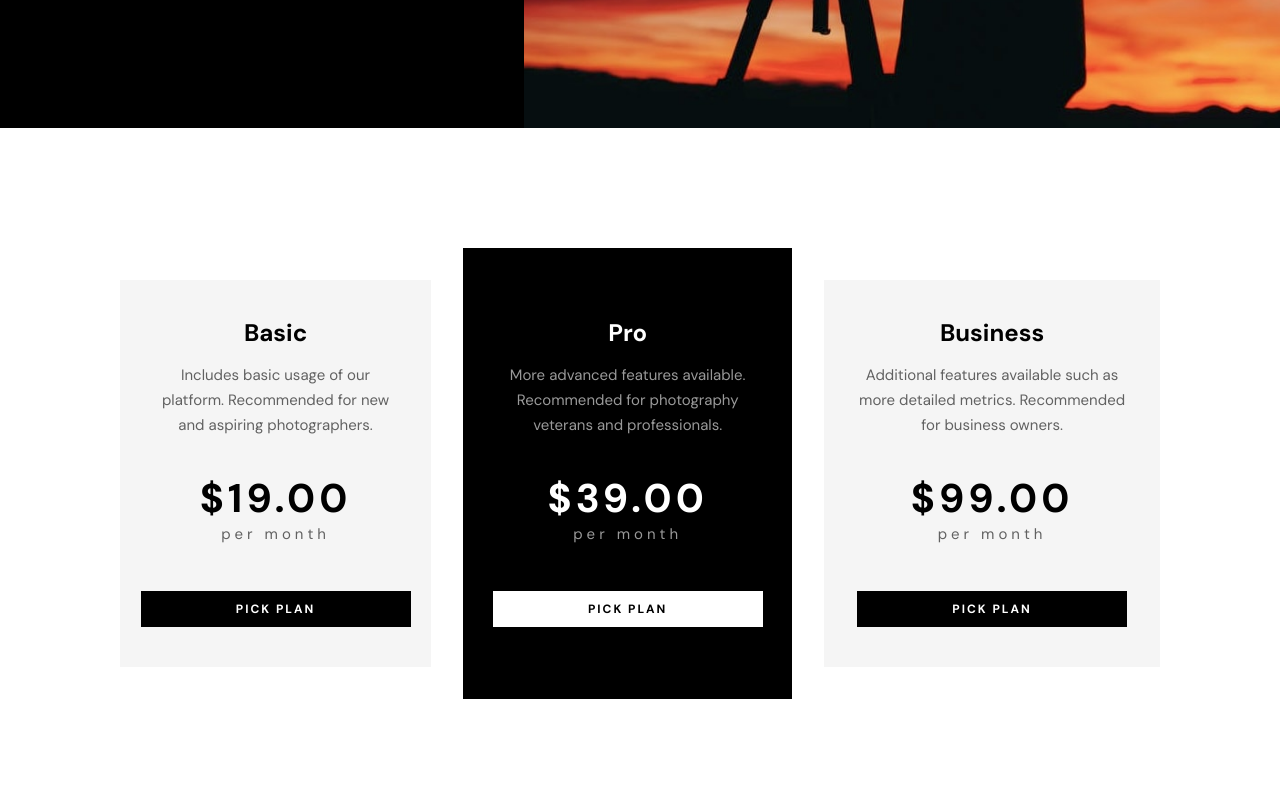
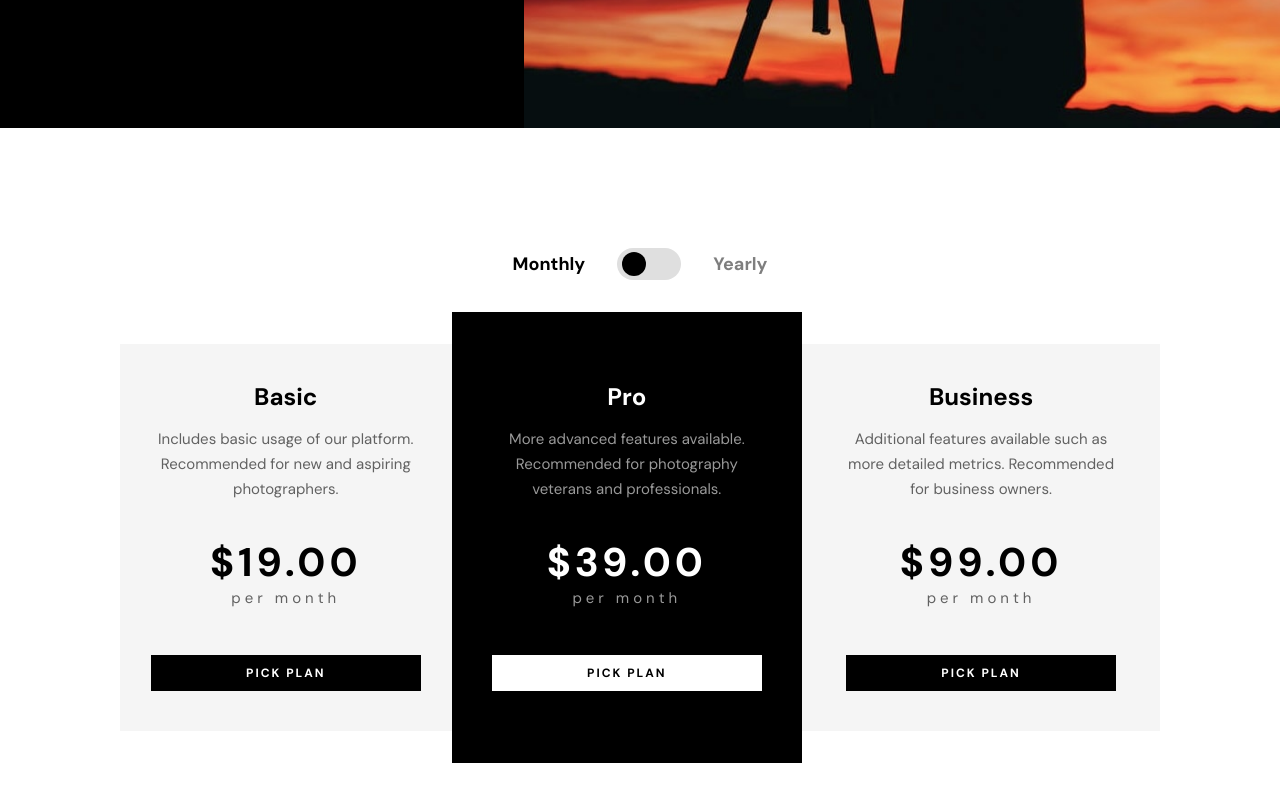
Before and after one commit to k2pbac/photosnap, a Next.js app: page /pricing in a window 1280 px wide. Shown: the part 400-1200 px from the top of the page. Built offline with nearby package versions, Linux system fonts and the light colour scheme.

Commit message:
fininsh checkbox

```diff
--- a/src/app/features/features.scss
+++ b/src/app/features/features.scss
@@ -8,29 +8,4 @@
       max-width: 25%;
     }
   }
-  .beta {
-    color: $white;
-    position: relative;
-    img {
-      max-width: 100%;
-      height: auto;
-    }
-
-    .beta-text {
-      position: absolute;
-      top: 0;
-      transform: translateY(50%);
-      height: 50%;
-      display: flex;
-      align-items: center;
-      justify-content: space-between;
-      width: 100%;
-      padding: 0 100px;
-
-      h2 {
-        @extend .header-font-large;
-        width: 40%;
-      }
-    }
-  }
 }
--- a/src/app/main.scss
+++ b/src/app/main.scss
@@ -43,6 +43,7 @@ $filter: linear-gradient(-180deg, #ffc593 0%, #bc7198 52%, #5a77ff 100%);
   font-size: 13px;
 }
 
+@import "../components/pricing/input.scss";
 @import "../components/navbar/navbar.scss";
 @import "../components/footer/footer.scss";
 @import "../components/card/card.scss";
@@ -50,6 +51,7 @@ $filter: linear-gradient(-180deg, #ffc593 0%, #bc7198 52%, #5a77ff 100%);
 @import "../components/feature/feature.scss";
 @import "../components/header/header.scss";
 @import "../components/pricing/pricing-card.scss";
+@import "../components/beta/beta.scss";
 @import "./home.scss";
 @import "./stories/stories.scss";
 @import "./features/features.scss";
--- a/src/app/pricing/page.tsx
+++ b/src/app/pricing/page.tsx
@@ -1,3 +1,4 @@
+import BetaContainer from "@/components/beta/beta-container";
 import Header from "@/components/header/header";
 import PriceCardList from "@/components/pricing/price-card-list";
 
@@ -12,6 +13,8 @@ export default function Pricing() {
         image={"/pricing/desktop/hero.jpg"}
       />
       <PriceCardList />
+
+      <BetaContainer />
     </div>
   );
 }
--- /dev/null
+++ b/src/components/beta/beta.scss
@@ -0,0 +1,25 @@
+.beta {
+  color: $white;
+  position: relative;
+  img {
+    max-width: 100%;
+    height: auto;
+  }
+
+  .beta-text {
+    position: absolute;
+    top: 0;
+    transform: translateY(50%);
+    height: 50%;
+    display: flex;
+    align-items: center;
+    justify-content: space-between;
+    width: 100%;
+    padding: 0 100px;
+
+    h2 {
+      @extend .header-font-large;
+      width: 40%;
+    }
+  }
+}
--- /dev/null
+++ b/src/components/pricing/input.scss
@@ -0,0 +1,56 @@
+.price-card-container {
+  .input-group {
+    display: flex;
+    gap: 16px;
+    align-items: center;
+    span {
+      @extend .header-font-medium;
+      font-weight: bold;
+    }
+    input[type="checkbox"] {
+      height: 0;
+      width: 0;
+      visibility: hidden;
+    }
+
+    label {
+      cursor: pointer;
+      text-indent: -9999px;
+      width: 64px;
+      height: 32px;
+      background: $light-grey;
+      display: block;
+      border-radius: 100px;
+      position: relative;
+    }
+
+    label:after {
+      content: "";
+      position: absolute;
+      top: 4px;
+      left: 5px;
+      width: 24px;
+      height: 24px;
+      background: $black;
+      border-radius: 90px;
+      transition: 0.3s;
+    }
+
+    input:checked + label {
+      background: $black;
+    }
+
+    input:checked + label:after {
+      background-color: $white;
+    }
+
+    input:checked + label:after {
+      left: calc(100% - 5px);
+      transform: translateX(-100%);
+    }
+
+    label:active:after {
+      width: 130px;
+    }
+  }
+}
--- a/src/components/pricing/price-card-list.tsx
+++ b/src/components/pricing/price-card-list.tsx
@@ -12,6 +12,12 @@ interface PricingModel {
 
 export default function PriceCardList() {
   const [cardsList, setCardsList] = useState<React.ReactElement[]>([]);
+  const [type, setType] = useState<"monthly" | "yearly">("monthly");
+
+  const handleCheck = () => {
+    if (type === "monthly") setType("yearly");
+    else setType("monthly");
+  };
 
   useEffect(() => {
     const priceCards: React.ReactElement[] = [];
@@ -20,8 +26,9 @@ export default function PriceCardList() {
       const card = data[keys[i]];
       priceCards.push(
         <PriceCard
+          key={Math.random() * 100}
           data={card}
-          duration={"monthly"}
+          duration={type}
           style={
             keys[i] === "Pro"
               ? { backgroundColor: "black" }
@@ -32,7 +39,24 @@ export default function PriceCardList() {
     }
 
     setCardsList(priceCards);
-  }, []);
+  }, [type]);
 
-  return <div className="price-card-list">{cardsList}</div>;
+  return (
+    <div className="price-card-container">
+      <div className="input-group">
+        <span
+          style={type === "monthly" ? { opacity: "1" } : { opacity: "0.5" }}
+        >
+          Monthly
+        </span>
+        <input onClick={handleCheck} type="checkbox" id="switch" />
+        <label htmlFor="switch">Toggle</label>
+        <input type="checkbox" id="switch-2" />
+        <span style={type === "yearly" ? { opacity: "1" } : { opacity: "0.5" }}>
+          Yearly
+        </span>
+      </div>
+      <div className="price-card-list">{cardsList}</div>
+    </div>
+  );
 }
--- a/src/components/pricing/price-card.tsx
+++ b/src/components/pricing/price-card.tsx
@@ -1,5 +1,5 @@
 "use client";
-
+import { useState } from "react";
 import Pricing from "@/interface/pricing";
 interface Props {
   data: Pricing;
@@ -7,23 +7,19 @@ interface Props {
   style: object;
 }
 
-function getCostText(price: number, duration: "monthly" | "yearly") {
-  let costText: string;
-  const priceText = "$" + price + ".00";
-  if (duration === "monthly") {
-    costText = "per month";
-  } else {
-    costText = "per year";
+export default function PriceCard(props: Props) {
+  const [costText, setCostText] = useState(`$${props.data.cost.monthly}.00`);
+
+  function getCostText(price: number, duration: "monthly" | "yearly") {
+    let tempCostText: string;
+    const priceText = "$" + price + ".00";
+    if (duration === "monthly") {
+      tempCostText = "per month";
+    } else {
+      tempCostText = "per year";
+    }
+    setCostText(priceText + tempCostText);
   }
-
-  return { price: priceText, type: costText };
-}
-
-export default function PriceCard(props: Props) {
-  const costText = getCostText(
-    props.data["cost"][props.duration],
-    props.duration
-  );
 
   return (
     <div className="price-card">
@@ -31,7 +27,10 @@ export default function PriceCard(props: Props) {
       <p>{props.data.description}</p>
 
       <h3>
-        {costText.price} <span>{costText.type}</span>
+        {props.duration === "monthly"
+          ? "$" + props.data.cost.monthly + ".00"
+          : "$" + props.data.cost.yearly + ".00"}
+        <span>{props.duration === "monthly" ? "per month" : "per year"}</span>
       </h3>
       <button className="button">PICK PLAN</button>
     </div>
--- a/src/components/pricing/pricing-card.scss
+++ b/src/components/pricing/pricing-card.scss
@@ -1,9 +1,13 @@
-.price-card-list {
+.price-card-container {
   display: flex;
+  flex-direction: column;
   justify-content: center;
   align-items: center;
   padding: 120px;
   gap: 32px;
+  .price-card-list {
+    display: flex;
+    align-items: center;
     .price-card {
       background: $grey;
       display: flex;
@@ -23,6 +27,9 @@
         button {
           color: $black;
           background-color: $white;
+          &:hover {
+            background-color: $light-grey;
+          }
         }
       }
       h2 {
@@ -53,6 +60,12 @@
         margin-top: 26px;
         @extend .header-font-small;
         line-height: normal;
+        transition: 0.3s ease;
+        &:hover {
+          background-color: $light-grey;
+          color: $black;
         }
       }
     }
+  }
+}
```
Lines whose indentation alone changed are shown as unchanged.
